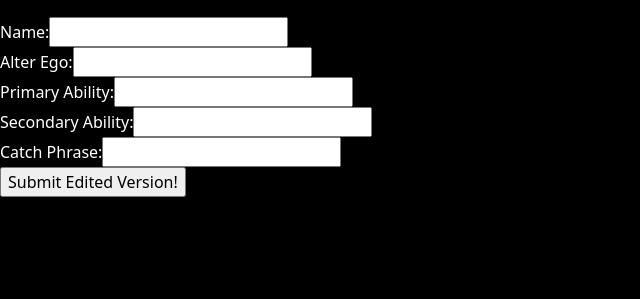
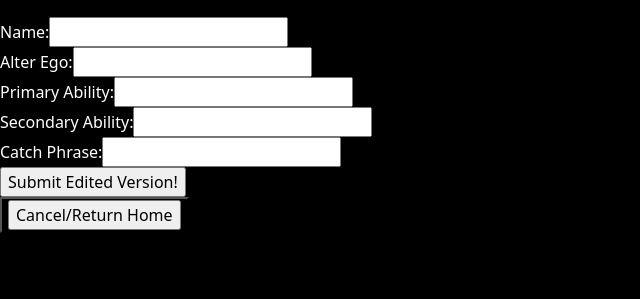
Before and after one commit to plumtree87/superheroes, a Django app: template superhero_database/heroes/templates/heroes/edit.html in a window 1280 px wide. Shown: the part 143-442 px from the top of the page, without its empty margins (0-640 px from the left). Run offline with Django 3.2, Linux system fonts and the light colour scheme; the template is opened without the code that fills it, so the values that code supplies are empty.

Commit message:
added a return/home button on edit page that was 3 clicks to return home, other pages the back button was sufficient because it was 1 click from home.

```diff
--- a/superhero_database/heroes/templates/heroes/edit.html
+++ b/superhero_database/heroes/templates/heroes/edit.html
@@ -31,6 +31,10 @@
     <input type="submit" value="Submit Edited Version!">
 
 </form>
+
+<button type="submit" value="home" style="background: black"> <a style="color:white" href="{% url 'heroes:index' %}">
+       <input value="Cancel/Return Home" type="submit"/>
+     </a></button>
 <script src="https://cdn.jsdelivr.net/npm/bootstrap@5.0.0-beta2/dist/js/bootstrap.bundle.min.js" integrity="sha384-b5kHyXgcpbZJO/tY9Ul7kGkf1S0CWuKcCD38l8YkeH8z8QjE0GmW1gYU5S9FOnJ0" crossorigin="anonymous"></script>
 
 </body>
```
